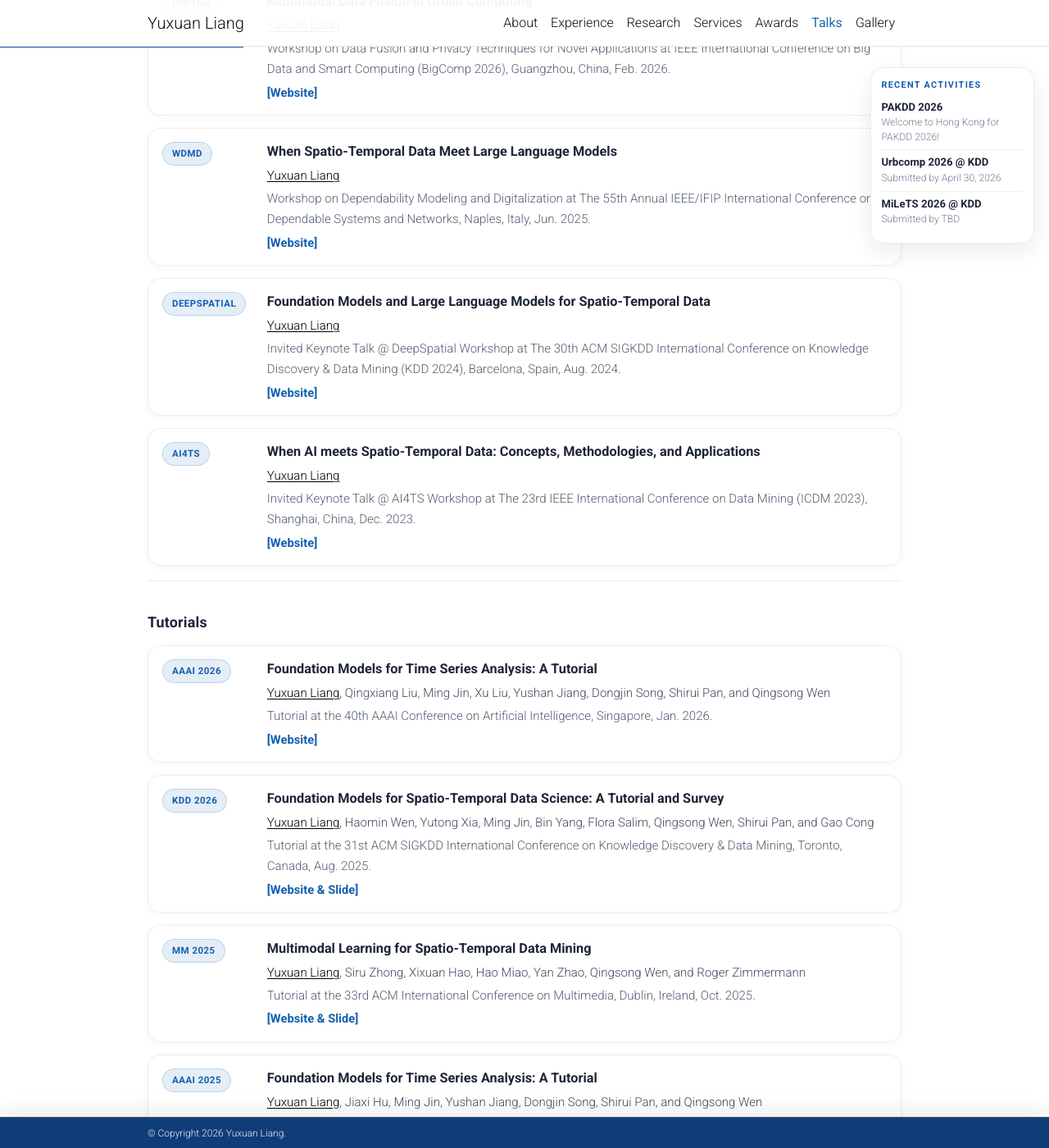
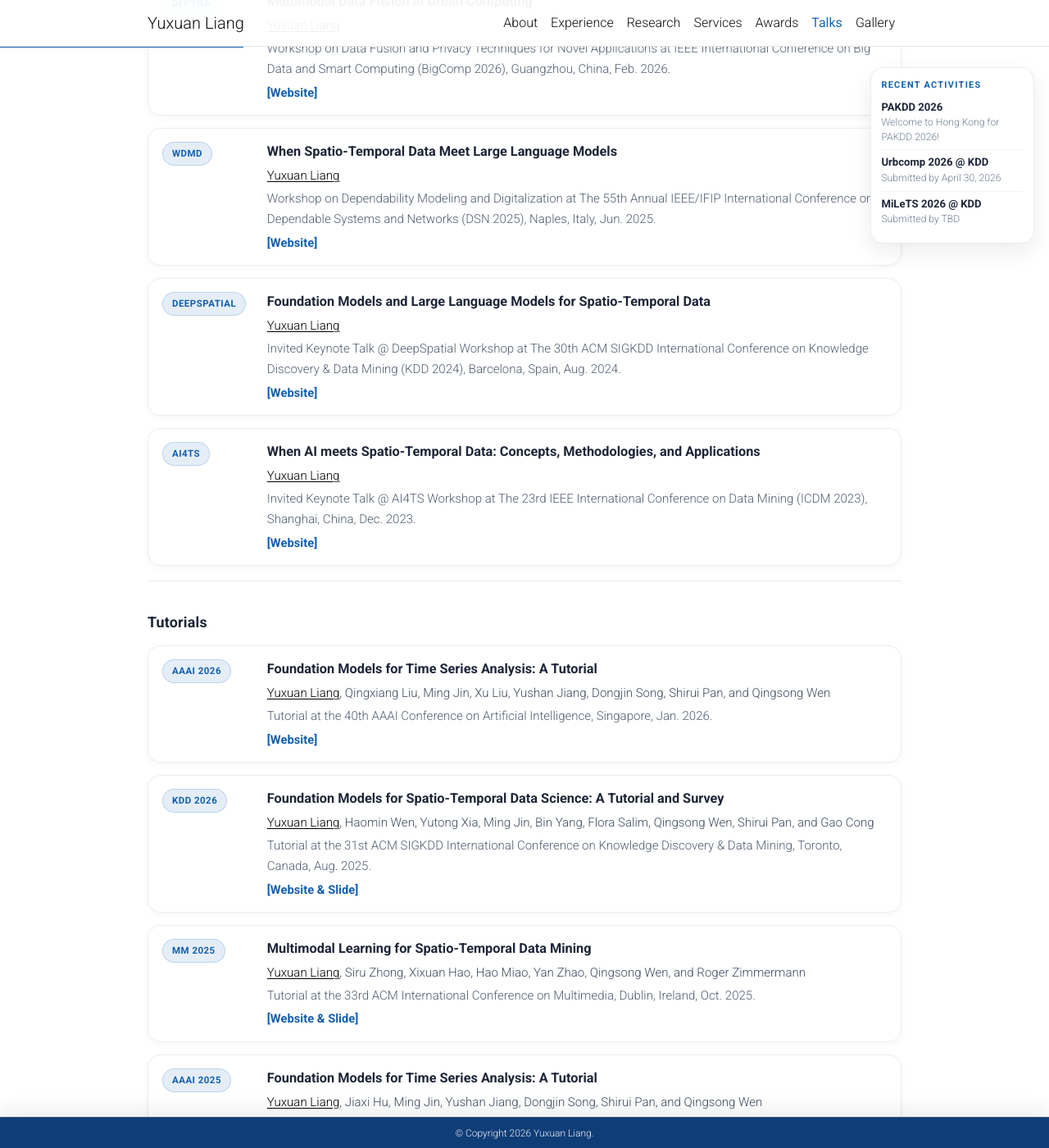
Before and after one commit to CastleLiang/castleliang.github.io, a Jekyll site: the page built from _pages/talks.md, in a window 1280 px wide and 1400 px high, scrolled down 281 px. Shown: the whole window at 82% size. Built offline with Jekyll 4.4.1, drawn with Linux system fonts in a browser that asks for light colours; a style sheet for code colours, icons or effects is not loaded.

Commit message:
update footer

```diff
--- a/_pages/talks.md
+++ b/_pages/talks.md
@@ -26,7 +26,7 @@ nav_order: 8
         <div class="talk-main">
           <h4 class="talk-title">When Spatio-Temporal Data Meet Large Language Models</h4>
           <p class="talk-authors"><span class="talk-self-name">Yuxuan Liang</span></p>
-          <p class="talk-meta">Workshop on Dependability Modeling and Digitalization at The 55th Annual IEEE/IFIP International Conference on Dependable Systems and Networks, Naples, Italy, Jun. 2025.</p>
+          <p class="talk-meta">Workshop on Dependability Modeling and Digitalization at The 55th Annual IEEE/IFIP International Conference on Dependable Systems and Networks (DSN 2025), Naples, Italy, Jun. 2025.</p>
           <p class="talk-links"><a href="https://wdmd-main.github.io/#/program">[Website]</a></p>
         </div>
       </article>
--- a/_sass/_base.scss
+++ b/_sass/_base.scss
@@ -282,6 +282,7 @@ footer.fixed-bottom {
     color: rgba(255, 255, 255, 0.92);
     padding-top: 10px;
     padding-bottom: 9px;
+    text-align: center;
   }
   a {
     color: rgba(255, 232, 184, 0.96);
@@ -301,6 +302,7 @@ footer.sticky-bottom {
   font-size: 0.9rem;
   .container {
     color: rgba(24, 43, 68, 0.9);
+    text-align: center;
   }
   a {
     color: var(--hkust-blue-dark);
```
Also changed, not shown: assets/img/redbird.png (added).
